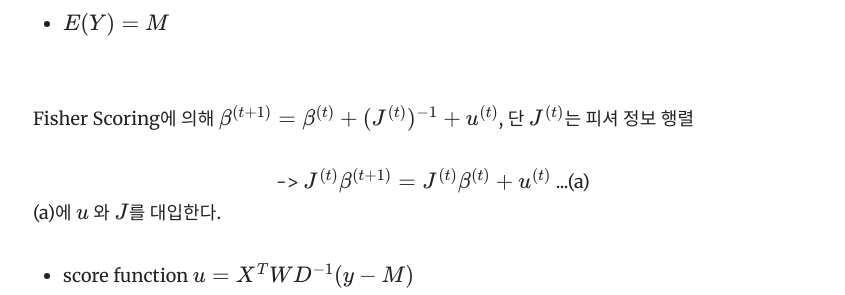
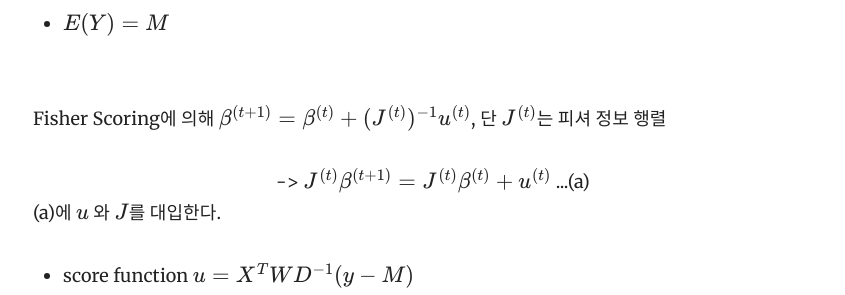
Before and after one commit to yrk3434/yrk3434.github.io, a Jekyll site: the page built from _docs/Theory/Computational Statistics_Optimization.md, in a window 1280 px wide and 900 px high, scrolled down 7416 px. Shown: the part 156-451 px from the top of the window, without its empty margins (357-1202 px from the left). Built offline with Jekyll 4.4.1, drawn with Linux system fonts in a browser that asks for light colours; formulas are drawn with MathJax 3.

```diff
--- a/_docs/Theory/Computational Statistics_Optimization.md
+++ b/_docs/Theory/Computational Statistics_Optimization.md
@@ -219,7 +219,7 @@ GLM에서 y의 분포는 대개 지수족(exponential family)이다. GLM 전반
 - $ E(Y) = M $
 
 <br/>
-Fisher Scoring에 의해 $ \beta^{(t+1)}=\beta^{(t)} + (J^{(t)})^{-1}+u^{(t)} $, 단 $ J^{(t)} $는 피셔 정보 행렬<br/>
+Fisher Scoring에 의해 $ \beta^{(t+1)}=\beta^{(t)} + (J^{(t)})^{-1} u^{(t)} $, 단 $ J^{(t)} $는 피셔 정보 행렬<br/>
 <center> -> $ J^{(t)} \beta^{(t+1)}= J^{(t)} \beta^{(t)} + u^{(t)} $ ...(a) </center>
 (a)에  $ u $ 와 $ J $를 대입한다.
 - score function $ u = X^T W D^{-1} (y-M) $
```
